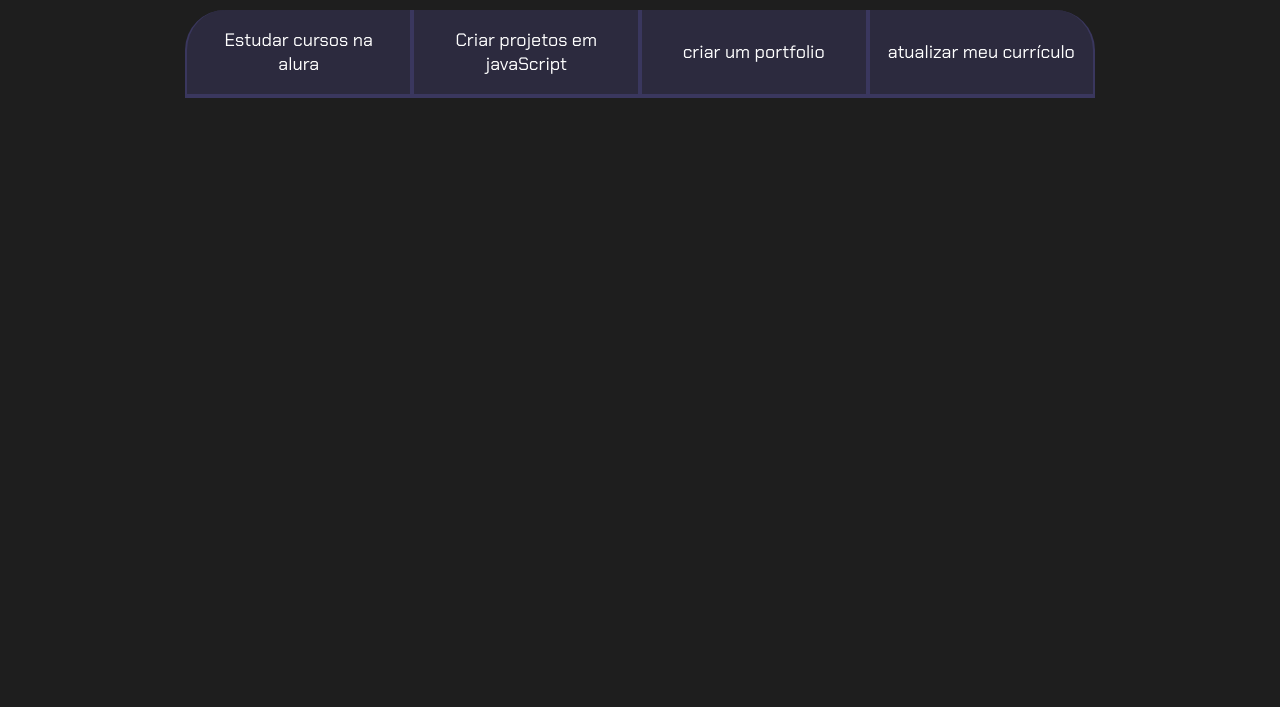
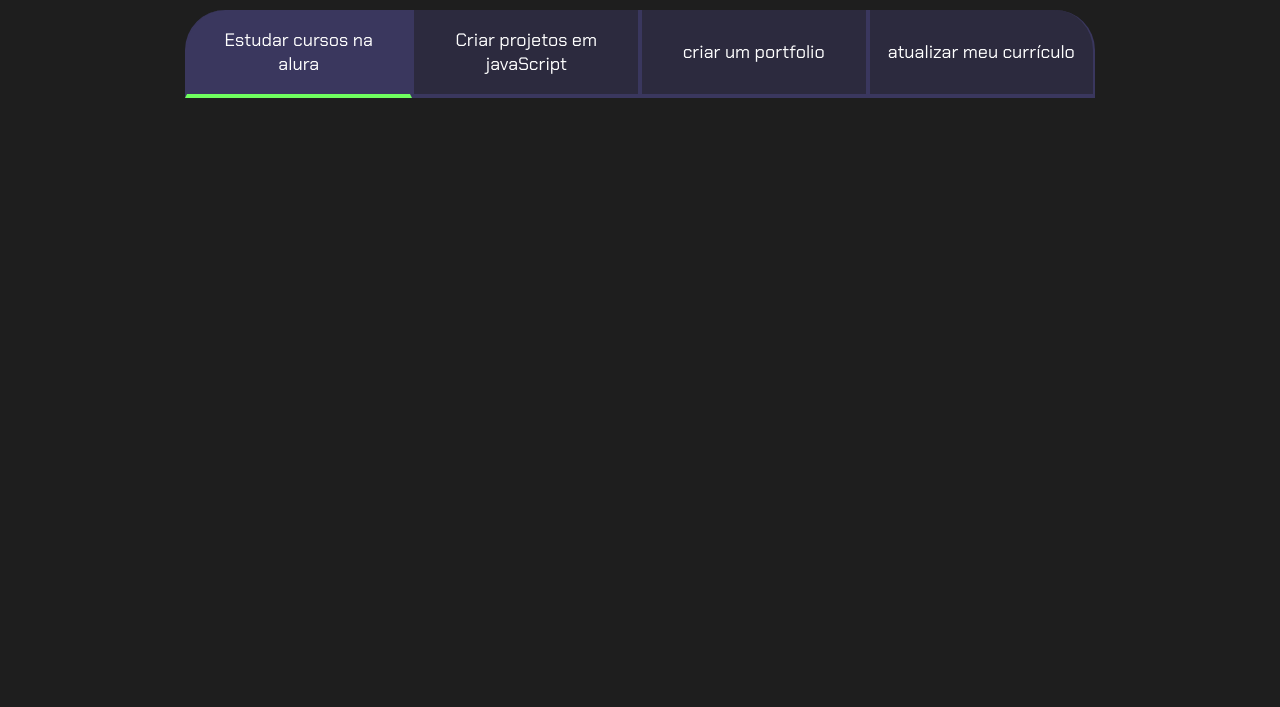
Before and after one commit to carloseduardo2022/projeto-de-vida, a plain HTML site: page index.HTML in a window 1280 px wide. Shown: the part 93-800 px from the top of the page. Drawn offline with Linux system fonts and the light colour scheme.

Commit message:
Add files via upload
06/03

```diff
--- a/index.HTML
+++ b/index.HTML
@@ -11,7 +11,7 @@
  <section class="conteudo-principal">
     <h2 class="titulo-principal">Meus objetivos do ano <span>_</span> </h2>
     <div class="botoes">
-        <button class="botao">Estudar cursos na alura</button>
+        <button class="botao ativo">Estudar cursos na alura</button>
         <button class="botao">Criar projetos em javaScript</button>
         <button class="botao">criar um portfolio</button>
         <button class="botao">atualizar meu currículo</button>
@@ -21,6 +21,6 @@
 
 
  </section>
-
+<script src="mains.js"></script>
 </body>
 </html>
--- a/style.CSS
+++ b/style.CSS
@@ -50,6 +50,10 @@ body{
 .botoes{
     display: block;
 }
+.ativo{
+background-color: var(--botao-ativo);
+border-bottom: 4px solid var(--verde);
+}
 @media screen and (min-width: 750px){
     .botoes{
         display: flex;
```
Also changed, not shown: main.js (added, +12 -0 lines).
